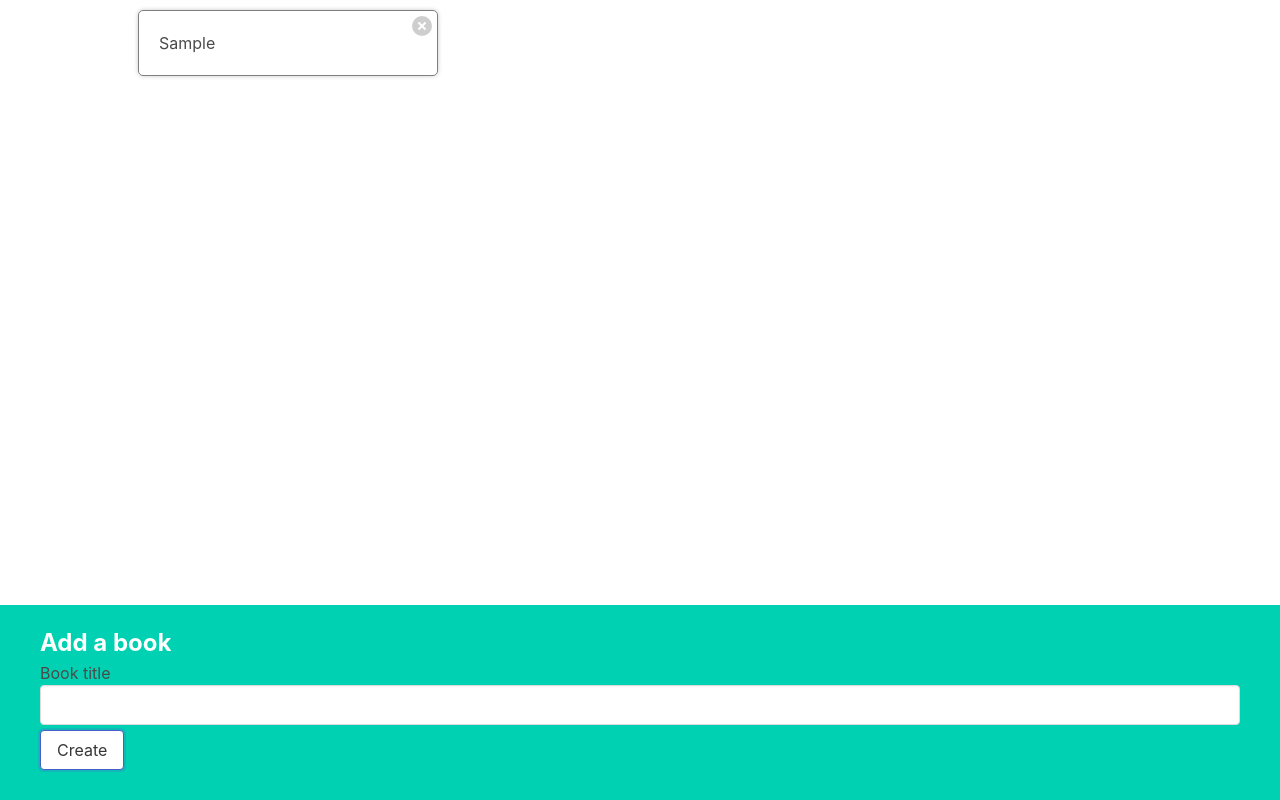
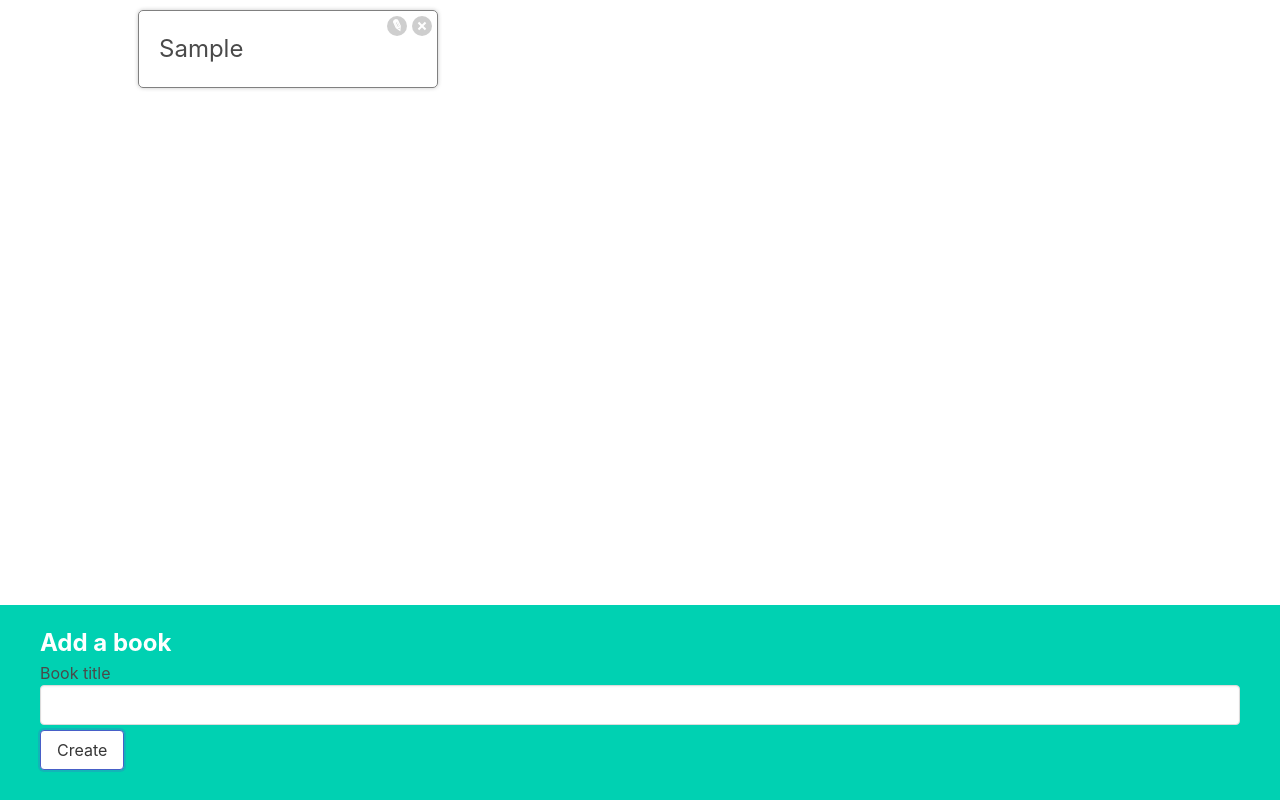
Before and after one commit to AlexDrew90/react_course_books, a React (Create React App) app: page / in a window 1280 px wide. Both pictures are taken after typing "Sample" into the empty fields and a click on the button "Create". Built offline with nearby package versions, Linux system fonts and the light colour scheme.

Commit message:
Added the edit functionality.

```diff
--- a/src/components/BookShow.js
+++ b/src/components/BookShow.js
@@ -1,13 +1,28 @@
+import {useState} from 'react';
+import BookEdit from './BookEdit';
+
 let BookShow = ( {book, onDelete} ) => {
 
-  const handleClick = () => {
+  const [showEdit, setShowEdit] = useState(false);
+
+  const handleDeleteClick = () => {
     onDelete(book.id);
   };
 
+  const handleEditClick = () => {
+    setShowEdit(!showEdit);
+  };
+
+  let content = <h3>{ book.title }</h3>
+  if (showEdit){
+    content = < BookEdit />;
+  }
+
   return <div className="book-show">
-    { book.title }
+    <div>{ content }</div>
     <div className="actions">
-    <button className="delete" onClick={handleClick}>Delete</button>
+    <button className="edit" onClick={handleEditClick}>Edit</button>
+    <button className="delete" onClick={handleDeleteClick}>Delete</button>
     </div>
     </div>
 };
```
